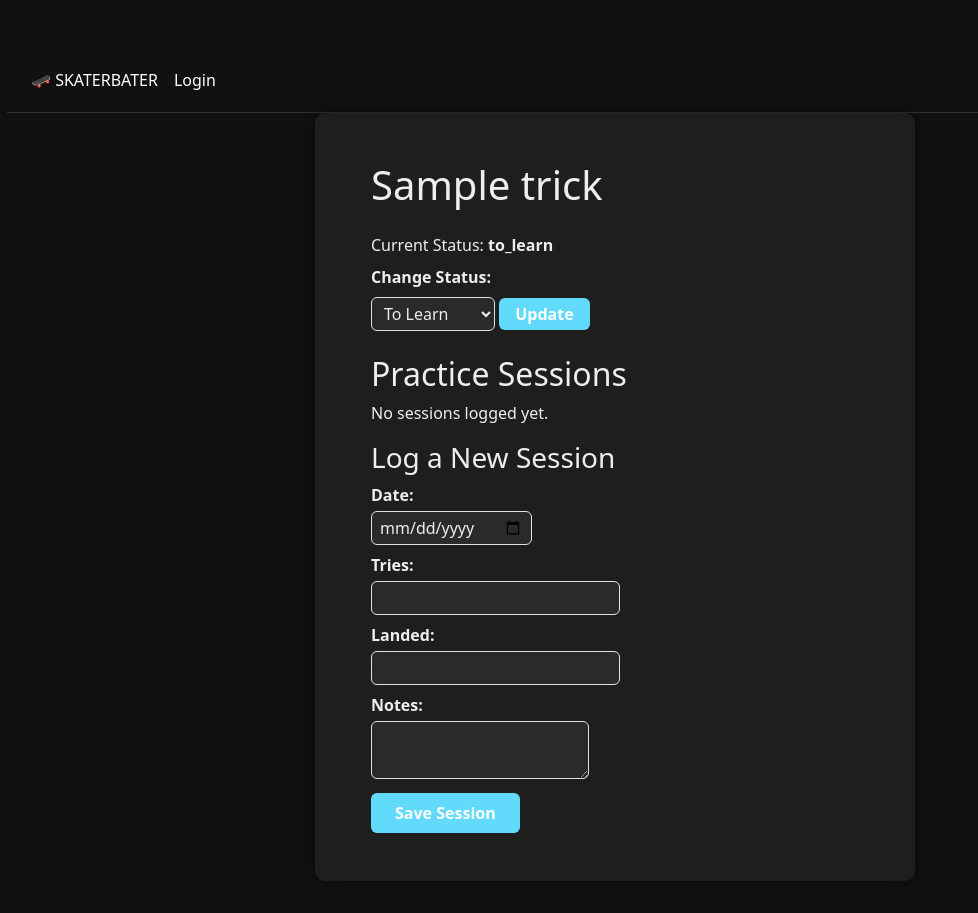
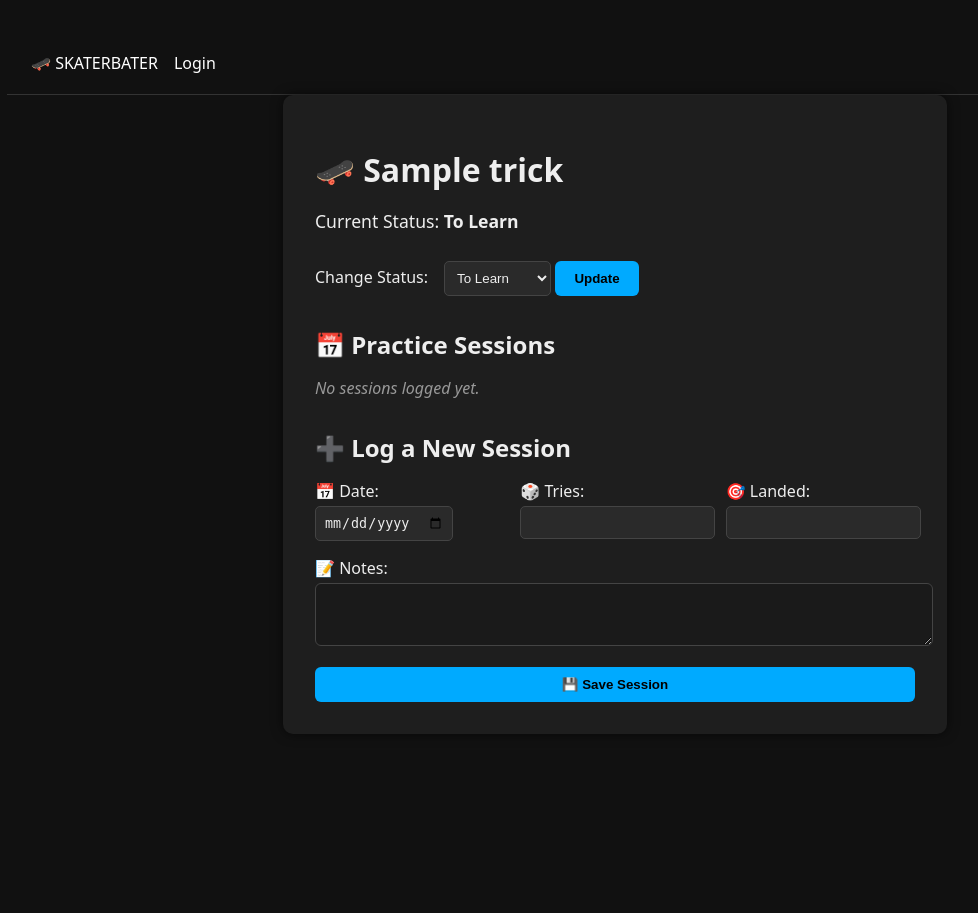
Before and after one commit to Jarno-VanRoy/SKATERBATER, a Flask app: template app/templates/trick_detail.html in a window 1280 px wide. Shown: the whole page, without its empty margins (25-1003 px from the left). After the commit the page ends 734 px from the top, so only its background shows below. Run offline with Flask 3, Linux system fonts and the light colour scheme; tables that the repository leaves empty hold one stand-in row (values such as "Sample post"); the template is opened without the code that fills it: values that come from a table or form of the project are taken from there, most other values are stand-ins (such as "Sample title", 1, 10 or a date in 2020).

Commit message:
Updated consistent look and feel, while separating the gigantic styles.css into smaller more relevant files.

```diff
--- /dev/null
+++ b/app/static/css/base.css
@@ -0,0 +1,30 @@
+/* --------- Base Layout --------- */
+body {
+    font-family: system-ui, sans-serif;
+    margin: 0;
+    padding: 2rem;
+    background: #111;
+    color: #eee;
+}
+
+.container {
+    max-width: 600px;
+    margin: 0 auto;
+    background: #1e1e1e;
+    padding: 2rem;
+    border-radius: 10px;
+    box-shadow: 0 0 12px rgba(0, 0, 0, 0.6);
+}
+
+/* --------- Links --------- */
+a {
+    display: inline-block;
+    margin: 0;
+    color: #61dafb;
+    text-decoration: none;
+    font-weight: bold;
+}
+
+a:hover {
+    text-decoration: underline;
+}
--- a/app/static/css/styles.css
+++ b/app/static/css/components.css
@@ -1,34 +1,3 @@
-/* --------- Base Layout --------- */
-body {
-    font-family: system-ui, sans-serif;
-    margin: 0;
-    padding: 2rem;
-    background: #111;
-    color: #eee;
-}
-
-.container {
-    max-width: 600px;
-    margin: 0 auto;
-    background: #1e1e1e;
-    padding: 2rem;
-    border-radius: 10px;
-    box-shadow: 0 0 12px rgba(0, 0, 0, 0.6);
-}
-
-/* --------- Links --------- */
-a {
-    display: inline-block;
-    margin-top: 1rem;
-    color: #61dafb;
-    text-decoration: none;
-    font-weight: bold;
-}
-
-a:hover {
-    text-decoration: underline;
-}
-
 /* --------- Navbar --------- */
 nav {
     background-color: #111;
@@ -53,22 +22,18 @@ nav a:hover {
     border-radius: 4px;
 }
 
-/* --------- Form Styling --------- */
-form.form,
-.new-trick-form {
-    display: grid;
-    gap: 1rem;
-    margin-bottom: 2rem;
-    max-width: 600px;
+/* --------- Buttons --------- */
+button {
+    padding: 0.6rem 1rem;
+    background: #61dafb;
+    border: none;
+    color: #000;
+    font-weight: bold;
+    border-radius: 6px;
+    cursor: pointer;
 }
 
-form label,
-.counter-row label {
-    display: flex;
-    flex-direction: column;
-    font-weight: bold;
-}
-
+/* --------- Form Inputs --------- */
 form input,
 form select,
 form textarea {
@@ -80,40 +45,14 @@ form textarea {
     border-radius: 5px;
 }
 
-form button {
-    padding: 0.6rem 1rem;
-    background: #61dafb;
-    border: none;
-    color: #000;
-    font-weight: bold;
-    border-radius: 6px;
-    cursor: pointer;
-}
-
 /* --------- Trick Cards --------- */
-.trick-card {
+.trick-card,
+.trick-list li {
     background: #1e1e1e;
-    padding: 1rem;
+    padding: 0.5rem;
     border-radius: 10px;
     border: 1px solid #333;
     margin-bottom: 1rem;
-}
-
-.trick-card h2 {
-    margin-bottom: 0.5rem;
-}
-
-.trick-list {
-    list-style: none;
-    padding: 0;
-}
-
-.trick-list li {
-    margin-bottom: 1rem;
-    background: #1e1e1e;
-    padding: 1rem;
-    border-radius: 8px;
-    border: 1px solid #333;
 }
 
 .trick-header {
--- /dev/null
+++ b/app/static/css/pages/trick_detail.css
@@ -0,0 +1,119 @@
+/* Trick title styling */
+.trick-title {
+  font-size: 2rem;
+  font-weight: bold;
+  margin-bottom: 0.5rem;
+  display: flex;
+  align-items: center;
+}
+
+/* Current status text */
+.status-display {
+  margin-bottom: 1.5rem;
+  font-size: 1.1rem;
+}
+
+/* Status form row */
+.status-form {
+  display: flex;
+  align-items: center;
+  gap: 1rem;
+  margin-bottom: 2rem;
+}
+
+/* Section headers like 'Practice Sessions' and 'Log a New Session' */
+.session-header {
+  font-size: 1.5rem;
+  margin-top: 2rem;
+  margin-bottom: 1rem;
+  display: flex;
+  align-items: center;
+}
+
+/* No sessions fallback */
+.session-empty {
+  font-style: italic;
+  color: #999;
+}
+
+/* Individual practice session card */
+.session-card {
+  background-color: #2b2b2b;
+  border: 1px solid #444;
+  padding: 1rem;
+  border-radius: 8px;
+  margin-bottom: 1rem;
+}
+
+/* First line of session entry (date/title) */
+.session-card strong {
+  display: block;
+  font-size: 1.1rem;
+  margin-bottom: 0.25rem;
+}
+
+/* Line for Tries & Landed display */
+.session-card-line {
+  display: flex;
+  gap: 1.5rem;
+  margin-bottom: 0.25rem;
+}
+
+/* Notes section */
+.session-card-notes {
+  margin-top: 0.5rem;
+  color: #ccc;
+}
+
+/* Log a new session form layout */
+.log-session-form {
+  display: flex;
+  flex-direction: column;
+  gap: 1rem;
+}
+
+/* Inline form fields for Tries / Landed */
+.form-row {
+  display: flex;
+  gap: 1rem;
+  flex-wrap: wrap;
+}
+
+.form-field {
+  flex: 1;
+  min-width: 150px;
+}
+
+/* Notes textarea styling */
+.form-group textarea {
+  width: 100%;
+  padding: 0.5rem;
+  border-radius: 6px;
+  background-color: #1a1a1a;
+  color: #f0f0f0;
+  border: 1px solid #444;
+}
+
+/* Save Session button style */
+button.btn-primary {
+  background-color: #00aaff;
+  color: #000;
+  border: none;
+  padding: 0.6rem 1.2rem;
+  border-radius: 6px;
+  cursor: pointer;
+}
+
+button.btn-primary:hover {
+  background-color: #0090cc;
+}
+
+/* Validation error message */
+.form-error {
+  background-color: #440000;
+  color: #ffaaaa;
+  padding: 0.75rem;
+  margin-bottom: 1rem;
+  border-radius: 6px;
+  border: 1px solid #aa4444;
+}
--- a/app/templates/base.html
+++ b/app/templates/base.html
@@ -5,42 +5,31 @@
     <meta name="viewport" content="width=device-width, initial-scale=1" />
     <title>{% block title %}SkaterBater{% endblock %}</title>
 
-    <!-- Bootstrap 5 CDN for layout and styling -->
-    <link href="https://cdn.jsdelivr.net/npm/bootstrap@5.3.3/dist/css/bootstrap.min.css" rel="stylesheet" />
+    <!-- Base layout, fonts, spacing, colors -->
+    <link rel="stylesheet" href="{{ url_for('static', filename='css/base.css') }}" />
 
-    <!-- Custom styles -->
-    <link rel="stylesheet" href="{{ url_for('static', filename='css/styles.css') }}" />
+    <!-- Reusable UI components: navbar, cards, buttons, badges -->
+    <link rel="stylesheet" href="{{ url_for('static', filename='css/components.css') }}" />
+
+    {% if request.endpoint == 'main.trick_detail' %}
+      <link rel="stylesheet" href="{{ url_for('static', filename='css/pages/trick_detail.css') }}">
+    {% endif %}
+
+    <!-- Page-specific styles (if any) -->
+    {% block extra_styles %}{% endblock %}
 
     <!-- Optional: Favicon -->
     <link rel="icon" href="{{ url_for('static', filename='favicon.ico') }}" type="image/x-icon" />
 </head>
 <body>
 
-    <!-- Navbar (shared across pages) -->
+    <!-- Shared navigation bar -->
     {% include 'components/navbar.html' %}
 
-    <!-- Flash messages (optional, not actively used by you) -->
-    {#
-    <div class="container mt-3">
-        {% with messages = get_flashed_messages() %}
-            {% if messages %}
-                {% for message in messages %}
-                    <div class="alert alert-warning alert-dismissible fade show" role="alert">
-                        {{ message }}
-                        <button type="button" class="btn-close" data-bs-dismiss="alert" aria-label="Close"></button>
-                    </div>
-                {% endfor %}
-            {% endif %}
-        {% endwith %}
-    </div>
-    #}
-
-    <!-- Main content area with padding -->
-    <main class="container py-4">
+    <!-- Main content wrapper -->
+    <main class="container">
         {% block content %}{% endblock %}
     </main>
 
-    <!-- Optional Bootstrap JS (for dropdowns, modals, etc.) -->
-    <script src="https://cdn.jsdelivr.net/npm/bootstrap@5.3.3/dist/js/bootstrap.bundle.min.js"></script>
 </body>
 </html>
--- a/app/templates/trick_detail.html
+++ b/app/templates/trick_detail.html
@@ -1,70 +1,88 @@
 {% extends 'base.html' %}
+
+{% block title %}{{ user_trick.trick.name }} - SKATERBATER{% endblock %}
+
+{# ✅ Ensure the per-page CSS is loaded regardless of endpoint naming #}
+{% block extra_styles %}
+  <link rel="stylesheet" href="{{ url_for('static', filename='css/pages/trick_detail.css') }}">
+{% endblock %}
+
 {% block content %}
-<div class="p-4">
-    <h1 class="text-2xl font-bold mb-4">{{ user_trick.trick.name }}</h1>
+<div class="card trick-detail-card">
 
-    <!-- Trick Status -->
-    <p class="mb-2">Current Status: <strong>{{ user_trick.status }}</strong></p>
+  <!-- Trick Title -->
+  <h1 class="trick-title">
+    🛹 {{ user_trick.trick.name }}
+  </h1>
 
-    <!-- Change status form -->
-    <form method="POST" action="{{ url_for('main.update_status', user_trick_id=user_trick.id) }}" class="mb-4">
-        <label for="status" class="block mb-1">Change Status:</label>
-        <select name="status" id="status" class="border rounded px-2 py-1 mr-2">
+  <!-- Current Status -->
+  <p class="status-display">
+    Current Status: <strong>{{ user_trick.status.replace('_', ' ').title() }}</strong>
+  </p>
+
+  <!-- Change Status Form -->
+  <form method="POST" action="{{ url_for('main.update_status', user_trick_id=user_trick.id) }}" class="status-form">
+    <label for="status">Change Status:</label>
+    <div class="status-controls">
+      <select name="status" id="status">
         <option value="to_learn" {% if user_trick.status == 'to_learn' %}selected{% endif %}>To Learn</option>
         <option value="in_progress" {% if user_trick.status == 'in_progress' %}selected{% endif %}>In Progress</option>
         <option value="mastered" {% if user_trick.status == 'mastered' %}selected{% endif %}>Mastered</option>
       </select>
-        <button type="submit" class="bg-yellow-500 hover:bg-yellow-600 text-white font-bold py-1 px-3 rounded">
-            Update
-        </button>
+      <button type="submit" class="btn-primary">Update</button>
+    </div>
   </form>
 
  <!-- Practice Sessions -->
-    <h2 class="text-xl font-semibold mt-6 mb-2">Practice Sessions</h2>
+<h2 class="session-header">📅 Practice Sessions</h2>
+
 {% if user_trick.sessions %}
-        <ul>
-            {% for session in user_trick.sessions %}
-                <li class="mb-2 border rounded p-2">
+  <ul class="session-list">
+    {% for session in user_trick.sessions|sort(attribute='date', reverse=True) %}
+      <li class="session-card">
         <strong>{{ session.date.strftime('%Y-%m-%d') }}</strong><br>
-                    Tries: {{ session.tries }} | Landed: {{ session.landed }}<br>
-                    Notes: {{ session.notes }}
+        🎲 Tries: {{ session.tries }} | 🎯 Landed: {{ session.landed }}<br>
+        📝 Notes: {{ session.notes or '—' }}
       </li>
     {% endfor %}
   </ul>
 {% else %}
-        <p>No sessions logged yet.</p>
+  <p class="session-empty">No sessions logged yet.</p>
 {% endif %}
 
+
   <!-- Log New Session -->
-    <h3 class="text-lg font-semibold mt-6 mb-2">Log a New Session</h3>
+  <h3 class="session-header">➕ Log a New Session</h3>
 
   {% if error %}
-        <!-- Show validation errors just above the form -->
-        <div class="text-red-600 font-semibold bg-red-100 border border-red-300 rounded-xl p-2 mb-4">
+    <div class="form-error">
       ⚠️ {{ error }}
     </div>
   {% endif %}
 
-    <form method="POST" action="{{ url_for('main.log_session', user_trick_id=user_trick.id) }}">
-        <div class="mb-2">
-            <label for="date" class="block">Date:</label>
-            <input type="date" name="date" id="date" class="w-full border rounded px-2 py-1" value="{{ current_date }}">
+  <form method="POST" action="{{ url_for('main.log_session', user_trick_id=user_trick.id) }}" class="log-session-form">
+    <div class="form-row">
+      <div class="form-field">
+        <label for="date">📅 Date:</label>
+        <input type="date" name="date" id="date" value="{{ current_date }}">
       </div>
-        <div class="mb-2">
-            <label for="tries" class="block">Tries:</label>
-            <input type="number" name="tries" id="tries" class="w-full border rounded px-2 py-1" required>
+      <div class="form-field">
+        <label for="tries">🎲 Tries:</label>
+        <input type="number" name="tries" id="tries" required min="0">
       </div>
-        <div class="mb-2">
-            <label for="landed" class="block">Landed:</label>
-            <input type="number" name="landed" id="landed" class="w-full border rounded px-2 py-1" required>
+      <div class="form-field">
+        <label for="landed">🎯 Landed:</label>
+        <input type="number" name="landed" id="landed" required min="0">
       </div>
-        <div class="mb-2">
-            <label for="notes" class="block">Notes:</label>
-            <textarea name="notes" id="notes" class="w-full border rounded px-2 py-1"></textarea>
     </div>
-        <button type="submit" class="bg-blue-600 hover:bg-blue-700 text-white font-bold py-2 px-4 rounded">
-            Save Session
-        </button>
+
+    <div class="form-group">
+      <label for="notes">📝 Notes:</label>
+      <textarea name="notes" id="notes" rows="3"></textarea>
+    </div>
+
+    <button type="submit" class="btn-primary">💾 Save Session</button>
   </form>
+
 </div>
 {% endblock %}
```
Also changed, not shown: other parts of app/static/css/components.css (+2 -41 lines), app/templates/dashboard.html (+18 -14 lines), app/static/css/pages/dashboard.css (added). Lines whose indentation alone changed are shown as unchanged.
